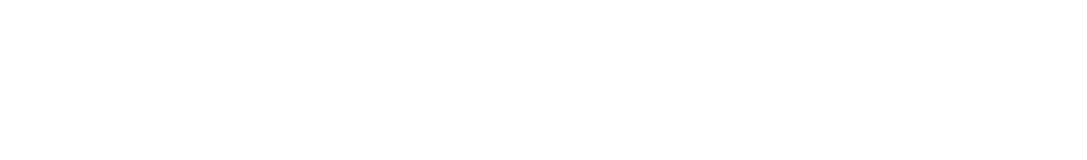
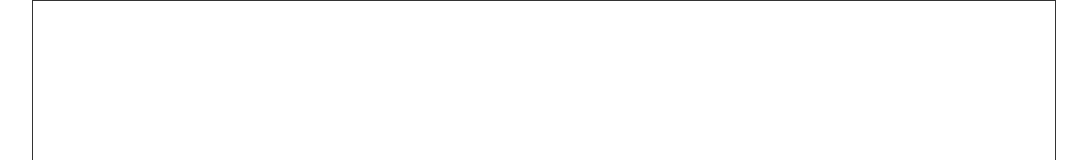
Before and after one commit to Palomabonattedealmeida/mario, a plain HTML site: page index.html in a window 1280 px wide. Shown: the top 160 px of the page, without its empty margins (96-1183 px from the left). Drawn offline with Linux system fonts and the light colour scheme.

Commit message:
construindo css

```diff
--- a/style.css
+++ b/style.css
@@ -5,5 +5,9 @@
 }
 
 .game-board {
-
+    width: 80%;
+    height: 500px;
+    border: 1px solid #333;
+    margin: 0 auto;
+    position: relative;
 }
```
